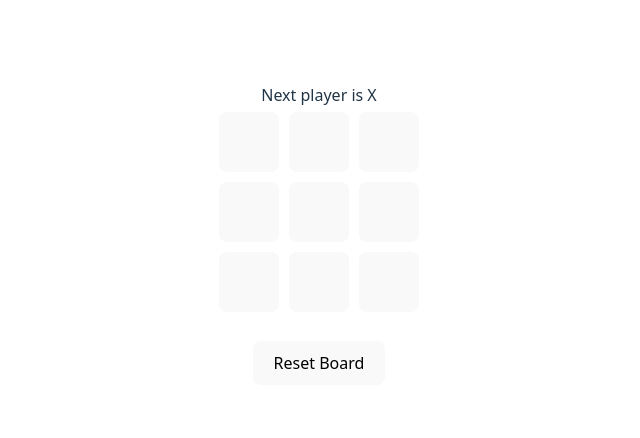
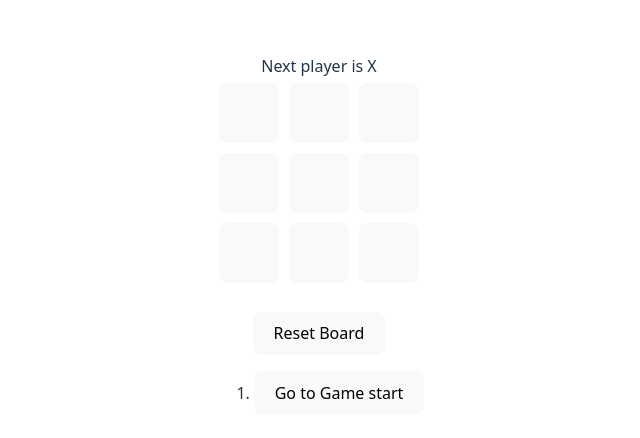
Before and after one commit to Sahil-Singh23/Tic-Tac-Toe, a React (Vite) app: page / in a window 1280 px wide. Shown: the part 158-596 px from the top of the page, without its empty margins (321-961 px from the left). Built offline with nearby package versions, Linux system fonts and the light colour scheme.

Commit message:
created the history logic

```diff
--- a/src/App.jsx
+++ b/src/App.jsx
@@ -5,24 +5,45 @@
 
 function App() {
   const [history, setHistory] = useState([Array(9).fill(null)]);
-  const [xIsNext, setXIsNext] = useState(true);
+  const [currentMove, setCurrentMove] = useState(0);
+  const xIsNext = currentMove % 2 === 0;
 
-  const prev_move = history[history.length - 1];
+  const prev_move = history[currentMove];
 
   function handelPlay(nextSquares) {
-    setXIsNext(!xIsNext);
-    const cur = history.slice();
+    xIsNext = currentMove % 2 === 0;
+    const cur = history.slice(0, currentMove + 1);
     cur.push(nextSquares);
     setHistory(cur);
+    setCurrentMove(cur.length - 1);
     console.log(history);
   }
 
   function resetBoard() {
     setTimeout(() => {
-      setXIsNext(true);
+      xIsNext = currentMove % 2 === 0;
       setHistory([Array(9).fill(null)]);
+      setCurrentMove(0);
     }, 100);
   }
+
+  function jumpto(move) {
+    setCurrentMove(move);
+    xIsNext = currentMove % 2 === 0;
+  }
+  const moves = history.map((squares, move) => {
+    let description;
+    if (move > 0) {
+      description = "Go to move " + move;
+    } else {
+      description = "Go to Game start";
+    }
+    return (
+      <li key={move}>
+        <button onClick={() => jumpto(move)}>{description}</button>
+      </li>
+    );
+  });
   return (
     <div className="game">
       <div className="game-board">
@@ -34,7 +55,7 @@
         />
       </div>
       <div className="game-info">
-        <ol>{/*TODO*/}</ol>
+        <ol>{moves}</ol>
       </div>
     </div>
   );
```
